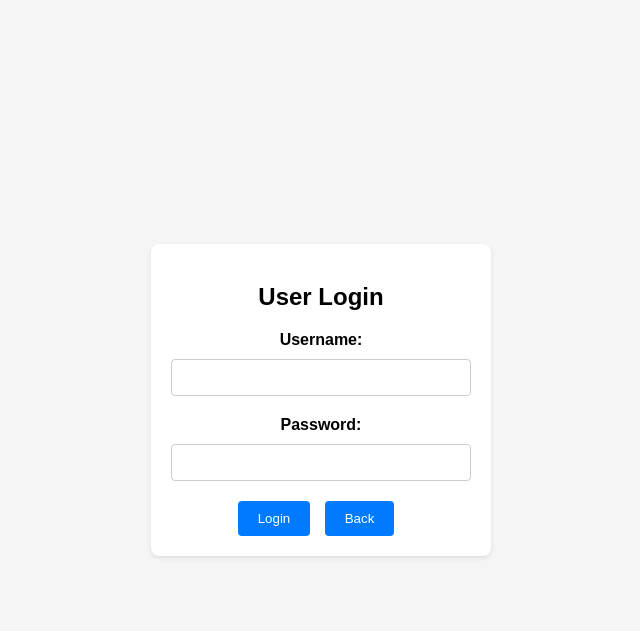
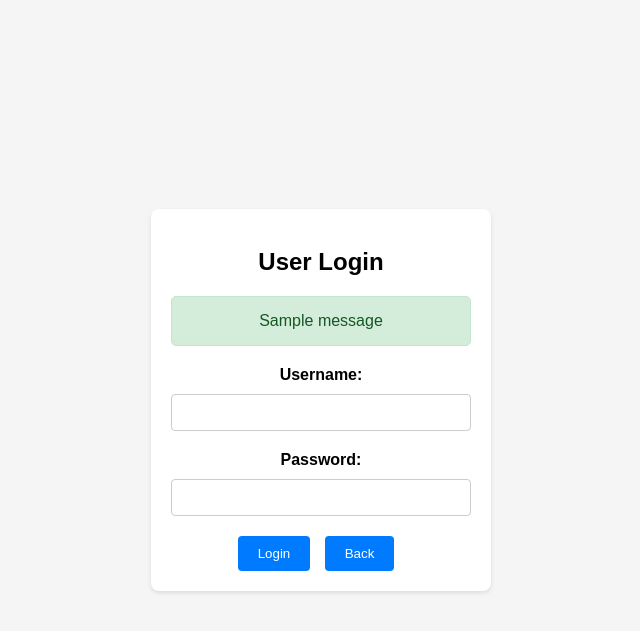
Before and after one commit to KPCOFGS/BetBuddy, a Flask app: page /sign_in in a window 1280 px wide. Shown: the top 631 px of the page, without its empty margins (319-959 px from the left). Run offline with Flask 3, Linux system fonts and the light colour scheme; tables that the repository leaves empty hold one stand-in row (values such as "Sample post"); one stand-in notice (Sample message) is shown.

Commit message:
Update sign_in.html

```diff
--- a/templates/sign_in.html
+++ b/templates/sign_in.html
@@ -4,7 +4,7 @@
     <meta charset="UTF-8">
     <meta name="viewport" content="width=device-width, initial-scale=1.0">
     <title>Sign In</title>
-    <link rel="stylesheet" href="{{ url_for('static', filename='css/sign_in.css') }}"> <!-- Correct link to the CSS file -->
+    <link rel="stylesheet" href="{{ url_for('static', filename='css/sign_in.css') }}">
 </head>
 <body>
     <div class="container">
@@ -12,9 +12,15 @@
 
         <!-- Display success message from signup if it exists -->
         <div class="flash-messages">
-            {% if signup_message %}
-                <div class="alert alert-success">{{ signup_message }}</div>
-            {% endif %}
+            {% with messages = get_flashed_messages(with_categories=true) %}
+                {% if messages %}
+                    {% for category, message in messages %}
+                        <div class="alert alert-{{ category }}">
+                            {{ message }}
+                        </div>
+                    {% endfor %}
+                {% endif %}
+            {% endwith %}
         </div>
 
         <!-- Display login error message if username or password is incorrect -->
```
